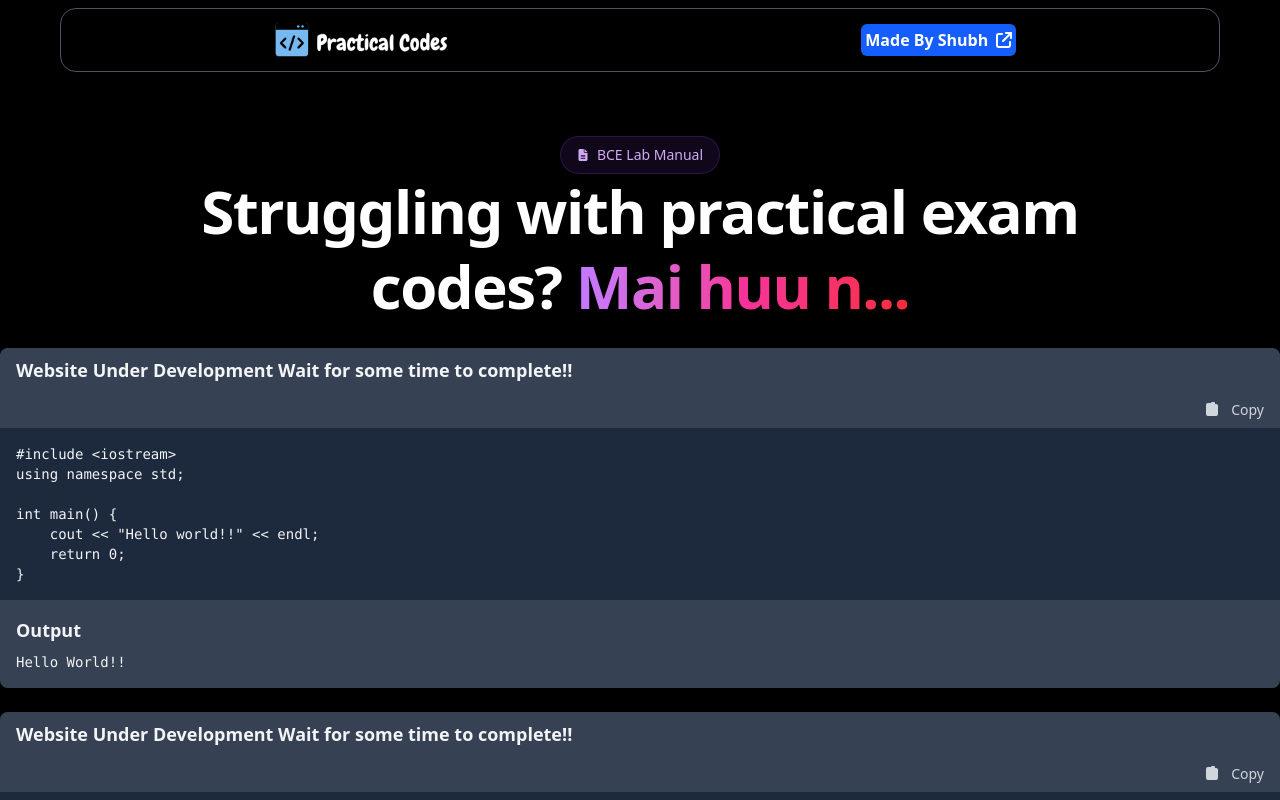
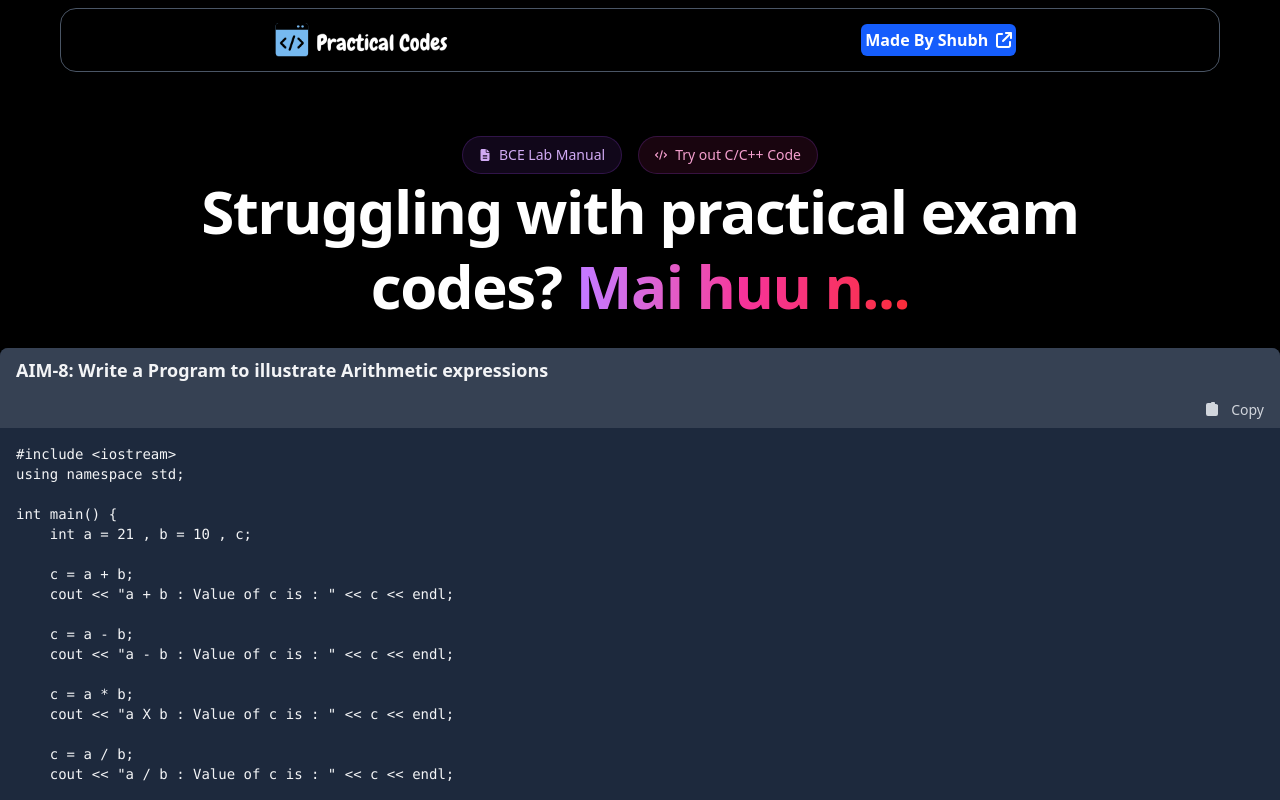
Before and after one commit to Shubhashish-Chakraborty/bce-code-solution, a React (Vite) app: page / in a window 1280 px wide. Shown: the top 800 px of the page. Built offline with nearby package versions, Linux system fonts and the light colour scheme.

Commit message:
original practical codes started to add

```diff
--- a/src/App.tsx
+++ b/src/App.tsx
@@ -1,32 +1,28 @@
 
+import { output8, output9a } from "./CodeOutputs";
 import { Capsule } from "./components/Capsule";
 import CodeBlock from "./components/CodeBlock";
 import { Intro } from "./components/Intro";
 import { Navbar } from "./components/Navbar";
+import { Code } from "./icons/Code";
 import { File } from "./icons/File";
+import { code8, code9a } from "./PracticalCodes";
 
 export default function App() {
-    const codeTest = `#include <iostream>
-using namespace std;
-
-int main() {
-    cout << "Hello world!!" << endl;
-    return 0;
-}`
     return (
-        <div className="h-screen bg-black">
-            <Navbar/>
+        <div className="min-h-screen bg-black">
+            <Navbar />
 
             <div className="mt-16 gap-x-4 flex justify-center">
-                <Capsule text="BCE Lab Manual" variant="cap1" onClick={() => {window.open("BCE_LAB.pdf")}} startIcon={<File/>}/>
-                {/* <Capsule text="TESTTESTTEST" variant="cap2"/> */}
+                <Capsule text="BCE Lab Manual" variant="cap1" onClick={() => { window.open("BCE_LAB.pdf") }} startIcon={<File />} />
+                <Capsule text="Try out C/C++ Code" variant="cap2" onClick={() => { window.open("https://www.programiz.com/cpp-programming/online-compiler/") }} startIcon={<Code />} />
             </div>
 
-            <Intro/>
+            <Intro />
 
             <div>
-                <CodeBlock title="Website Under Development Wait for some time to complete!!" code={codeTest} output="Hello World!!"/>
-                <CodeBlock title="Website Under Development Wait for some time to complete!!" code={codeTest} output="Hello World!!"/>
+                <CodeBlock title="AIM-8: Write a Program to illustrate Arithmetic expressions" code={code8} output={output8}/>
+                <CodeBlock title="AIM-9: Write a Program to illustrate Arrays. Program-9a:" code={code9a} output={output9a}/>
             </div>
         </div>
     )
--- /dev/null
+++ b/src/CodeOutputs.ts
@@ -0,0 +1,16 @@
+export const output8 =
+`a + b : Value of c is : 31
+a - b : Value of c is : 11
+a X b : Value of c is : 210
+a / b : Value of c is : 2
+a % b : Value of c is : 1`
+
+
+export const output9a =
+`Enter 5 integers: 2 8 6 12 10
+Displaying integers:
+2
+8
+6
+12
+10`
--- /dev/null
+++ b/src/PracticalCodes.ts
@@ -0,0 +1,46 @@
+export const code8 =
+`#include <iostream>
+using namespace std;
+
+int main() {
+    int a = 21 , b = 10 , c;
+
+    c = a + b;
+    cout << "a + b : Value of c is : " << c << endl;
+
+    c = a - b;
+    cout << "a - b : Value of c is : " << c << endl;
+
+    c = a * b;
+    cout << "a X b : Value of c is : " << c << endl;
+
+    c = a / b;
+    cout << "a / b : Value of c is : " << c << endl;
+
+    c = a % b;
+    cout << "a % b : Value of c is : " << c << endl;
+
+    return 0;
+}
+`
+
+export const code9a =
+`#include <stdio.h>
+
+int main() {
+    int values[5];
+    printf("Enter 5 integers: ");
+
+    // taking input and storing it in an array
+    for(int i = 0; i < 5; ++i) {
+        scanf("%d", &values[i]);
+    }
+    printf("Displaying integers: \\n");
+
+    // printing elements of an array
+    for(int i = 0; i < 5; ++i) {
+        printf("%d\\n", values[i]);
+    }
+    return 0;
+
+}`
--- /dev/null
+++ b/src/icons/Code.tsx
@@ -0,0 +1,7 @@
+export const Code = () => {
+    return (
+        <svg fill="currentColor" stroke="currentColor" className="size-3" xmlns="http://www.w3.org/2000/svg" viewBox="0 0 640 512">
+            <path d="M392.8 1.2c-17-4.9-34.7 5-39.6 22l-128 448c-4.9 17 5 34.7 22 39.6s34.7-5 39.6-22l128-448c4.9-17-5-34.7-22-39.6zm80.6 120.1c-12.5 12.5-12.5 32.8 0 45.3L562.7 256l-89.4 89.4c-12.5 12.5-12.5 32.8 0 45.3s32.8 12.5 45.3 0l112-112c12.5-12.5 12.5-32.8 0-45.3l-112-112c-12.5-12.5-32.8-12.5-45.3 0zm-306.7 0c-12.5-12.5-32.8-12.5-45.3 0l-112 112c-12.5 12.5-12.5 32.8 0 45.3l112 112c12.5 12.5 32.8 12.5 45.3 0s12.5-32.8 0-45.3L77.3 256l89.4-89.4c12.5-12.5 12.5-32.8 0-45.3z"/>
+        </svg>
+    )
+}
```
Also changed, not shown: 1 other file (tests, documents, lock files or other folders).
